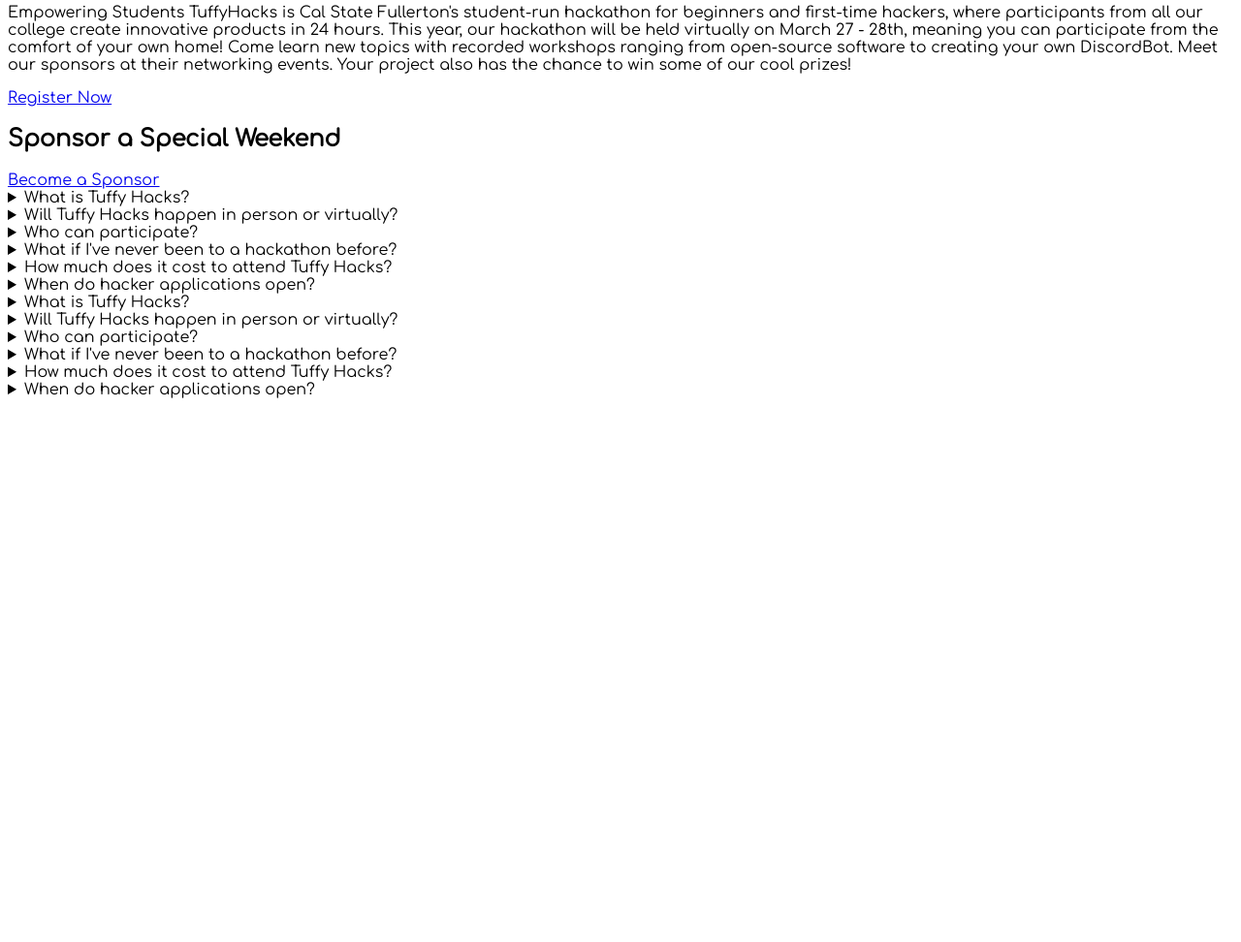
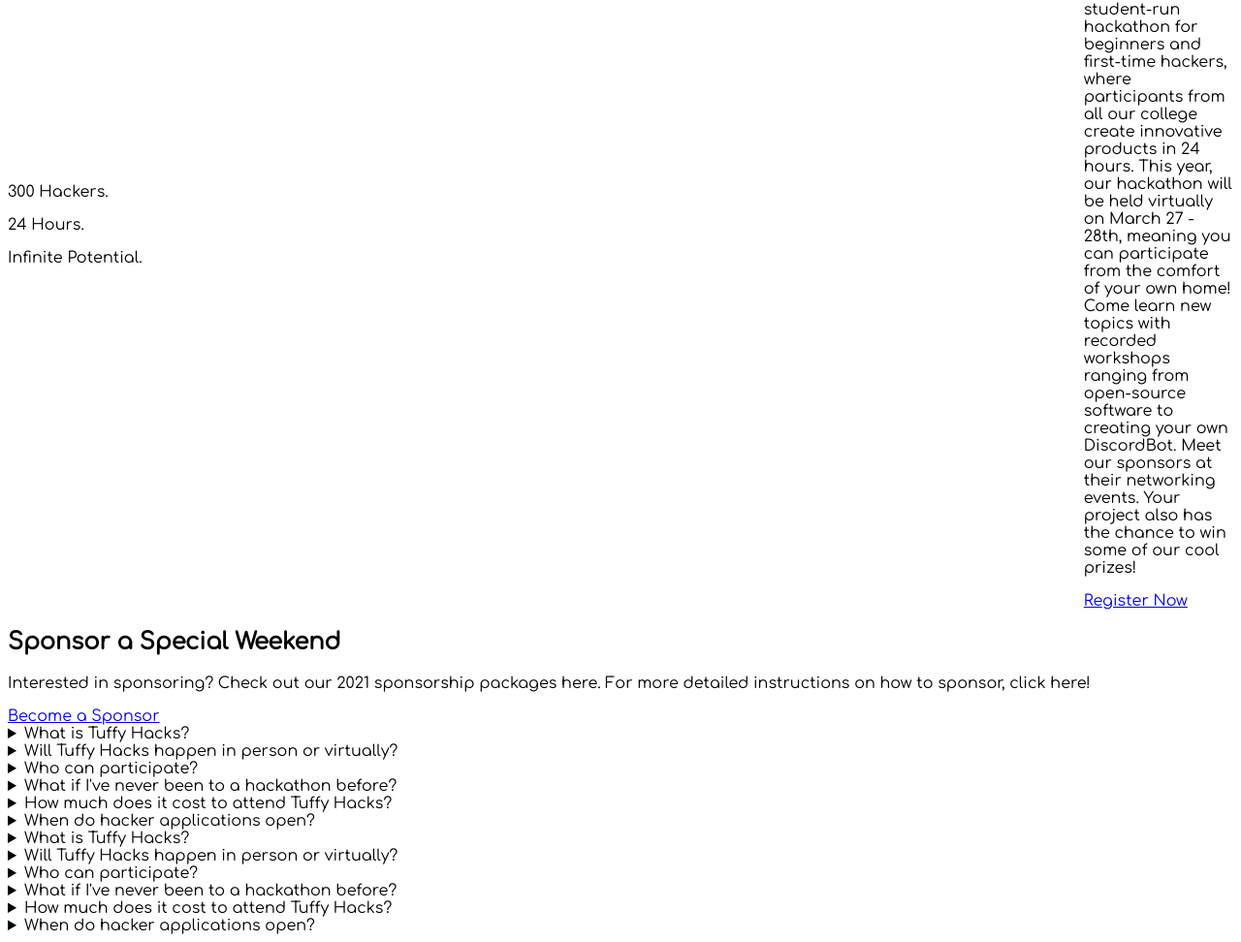
Before and after one commit to connerccook/TuffyHacks-2021, a Gatsby site: page / in a window 1280 px wide. Shown: the part 634-1606 px from the top of the page at 97% size. Before the commit the page ends 1053 px from the top, so only its background shows below. Built offline with nearby package versions, Linux system fonts and the light colour scheme; Gatsby itself is replaced by a stand-in of ours.

Commit message:
😁 Updated the README

```diff
--- a/src/components/Content.tsx
+++ b/src/components/Content.tsx
@@ -5,15 +5,18 @@
   return (
     <main>
       <section id="landing">
+        <div>
           <h1>TuffyHacks 2021</h1>
           <p>Making dreams reality</p>
           <time dateTime="2021-3-27">March 27-28, 2021 • Virtual Event</time>
           <a href="#">Register Now</a>
           <a href="#">Schedule</a>
           <p>Interested in sponsoring?</p>
+        </div>
       </section>
 
       <section id="about">
+        <div>
           <div id="stats">
             <p>300 Hackers.</p>
             <p>24 Hours.</p>
@@ -22,27 +25,34 @@
           <div id="info">
             <h2>Empowering Students</h2>
             <p>
-            Empowering Students TuffyHacks is Cal State Fullerton's student-run
-            hackathon for beginners and first-time hackers, where participants
-            from all our college create innovative products in 24 hours. This
-            year, our hackathon will be held virtually on March 27 - 28th,
-            meaning you can participate from the comfort of your own home! Come
-            learn new topics with recorded workshops ranging from open-source
-            software to creating your own DiscordBot. Meet our sponsors at their
-            networking events. Your project also has the chance to win some of
-            our cool prizes!
+              Empowering Students TuffyHacks is Cal State Fullerton's
+              student-run hackathon for beginners and first-time hackers, where
+              participants from all our college create innovative products in 24
+              hours. This year, our hackathon will be held virtually on March 27
+              - 28th, meaning you can participate from the comfort of your own
+              home! Come learn new topics with recorded workshops ranging from
+              open-source software to creating your own DiscordBot. Meet our
+              sponsors at their networking events. Your project also has the
+              chance to win some of our cool prizes!
             </p>
             <a href="#">Register Now</a>
+          </div>
         </div>
       </section>
 
       <section id="sponsors">
+        <div>
           <h2>Sponsor a Special Weekend</h2>
-        <p></p>
+          <p>
+            Interested in sponsoring? Check out our 2021 sponsorship packages
+            here. For more detailed instructions on how to sponsor, click here!
+          </p>
           <a href="#">Become a Sponsor</a>
+        </div>
       </section>
 
       <section id="faq">
+        <div>
           <details>
             <summary>What is Tuffy Hacks?</summary>A fun time.
           </details>
@@ -80,6 +90,7 @@
           <details>
             <summary>When do hacker applications open?</summary>
           </details>
+        </div>
       </section>
     </main>
   )
--- a/src/styles/Content.scss
+++ b/src/styles/Content.scss
@@ -1,4 +1,4 @@
-#landing {
+#landing div {
   display: grid;
   grid-template-columns: auto 1fr;
   grid-template-rows: repeat(5, 1fr);
--- a/src/styles/main.scss
+++ b/src/styles/main.scss
@@ -7,3 +7,19 @@
     background: $highlightColor;
   }
 }
+
+section {
+  width: 100%;
+  height: 100%;
+  margin: auto;
+  display: table;
+
+  div {
+    display: table-cell;
+    vertical-align: middle;
+    width: 100%;
+    height: 100%;
+    max-width: none;
+    margin: auto;
+  }
+}
```
Also changed, not shown: README.md. Lines whose indentation alone changed are shown as unchanged.
